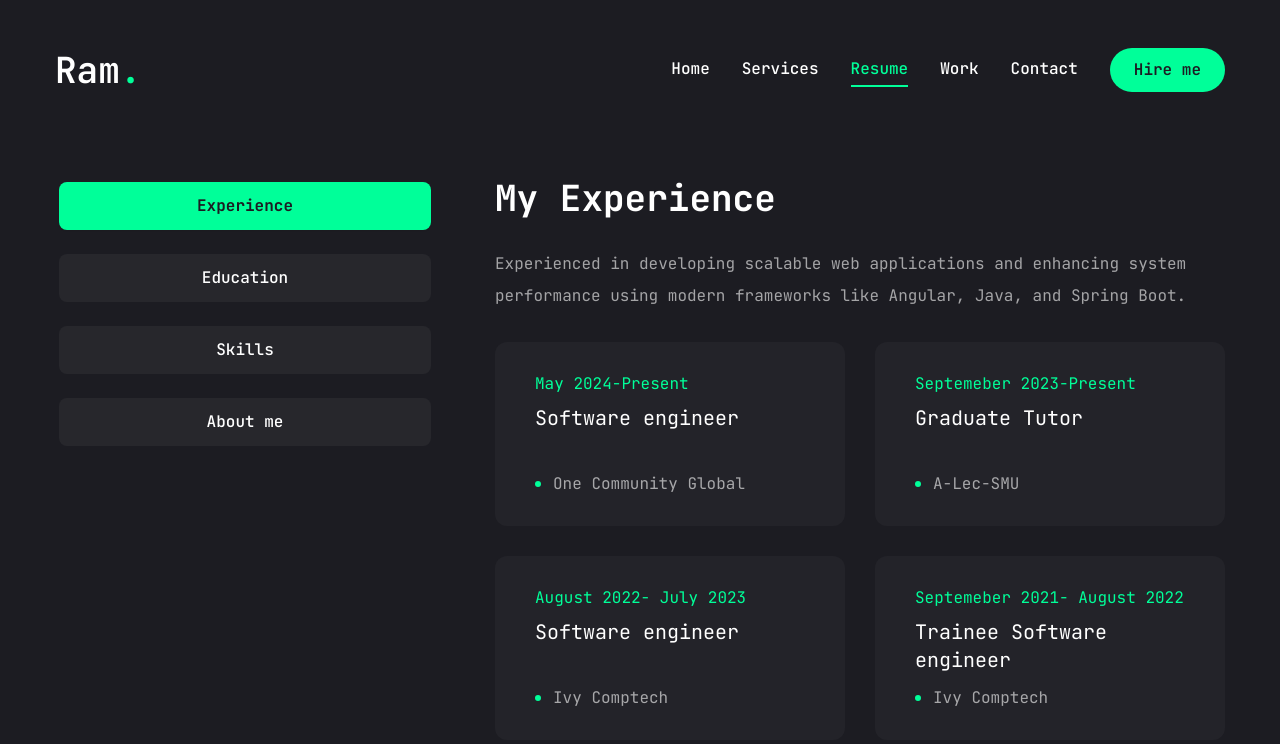
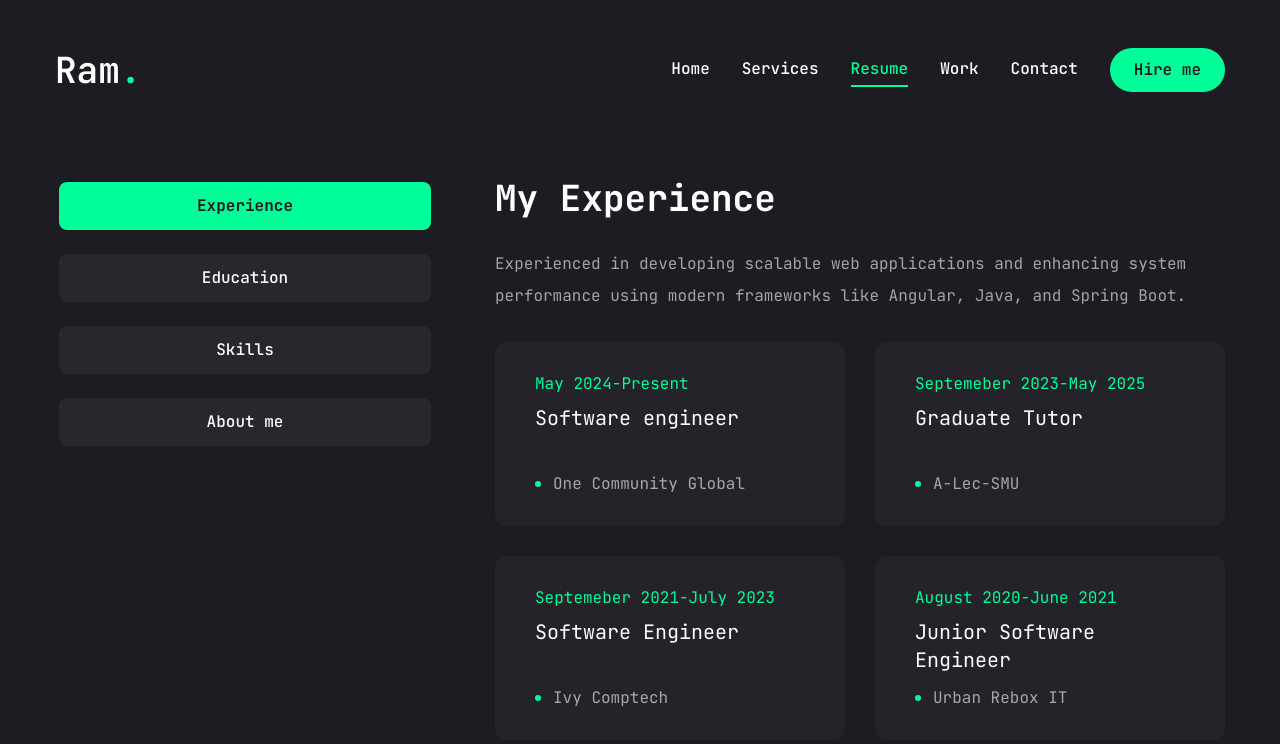
Before and after one commit to Ramaruva/personalportfolio, a Next.js app: page /resume in a window 1280 px wide. Shown: the top 744 px of the page. Built offline with nearby package versions, Linux system fonts and the light colour scheme.

Commit message:
updated resume and exp details

```diff
--- a/app/contact/page.jsx
+++ b/app/contact/page.jsx
@@ -50,7 +50,7 @@ const Contact = () => {
             <form className="flex flex-col gap-6 p-10 bg-[#27272c] rounded-xl">
               <h3 className="text-4xl text-accent">Let&apos;s work together</h3>
               <p className="text-white/60">
-                As a passionate software engineer with over 3 years of
+                As a passionate software engineer with over 4 years of
                 experience in full-stack development, I specialize in building
                 scalable web and software solutions. With expertise in Java,
                 Spring Boot, React, and machine learning, I am committed to
--- a/app/resume/page.jsx
+++ b/app/resume/page.jsx
@@ -35,7 +35,7 @@ import { ScrollArea } from "@/components/ui/scroll-area";
 const about = {
   title: "About me",
   description:
-    "I am Ramakrishna Aruva, a passionate software engineer with over 3 years of experience in full-stack development. Currently pursuing my Master’s in Software Engineering at Southern Methodist University, I specialize in building scalable, innovative solutions using cutting-edge technologies like Java, Spring Boot, React, and Machine Learning. I’m also an active open-source contributor, collaborating with global teams to improve code quality and project scalability. I’m always eager to learn, explore new challenges, and contribute to impactful projects.",
+    "I’m Ramakrishna Aruva, a full-stack software engineer with 4+ years of experience building scalable web apps using Java, Spring Boot, React, and AWS. I hold a Master’s in Software Engineering from Southern Methodist University and specialize in designing performant backend systems and intuitive frontends. I’m passionate about clean architecture, real-time systems, and contributing to mission-driven teams that solve meaningful problems.",
   info: [
     {
       fieldName: "Name",
@@ -47,7 +47,7 @@ const about = {
     },
     {
       fieldName: "Experience",
-      fieldValue: "3+ years",
+      fieldValue: "4+ years",
     },
     {
       fieldName: "Mail",
@@ -79,18 +79,23 @@ const experienceData = {
     {
       company: "A-Lec-SMU",
       position: "Graduate Tutor",
-      duration: "Septemeber 2023-Present",
+      duration: "Septemeber 2023-May 2025",
     },
     {
       company: "Ivy Comptech ",
-      position: "Software engineer",
-      duration: "August 2022- July 2023",
+      position: "Software Engineer",
+      duration: "Septemeber 2021-July 2023",
     },
     {
-      company: "Ivy Comptech ",
-      position: "Trainee Software engineer",
-      duration: "Septemeber 2021- August 2022",
+      company:"Urban Rebox IT",
+      position:"Junior Software Engineer",
+      duration:"August 2020-June 2021"
     },
+    {
+      company:"Urban Rebox IT",
+      position:"Software Engineer Intern",
+      duration:"August 2019-May 2020"
+    }
   ],
 };
 
--- a/components/Stats.jsx
+++ b/components/Stats.jsx
@@ -3,7 +3,7 @@ import CountUp from "react-countup";
 
 const stats = [
   {
-    num: 3,
+    num: 4,
     text: "Years of experience",
   },
   {
```
Also changed, not shown: 1 other file (tests, documents, lock files or other folders).
